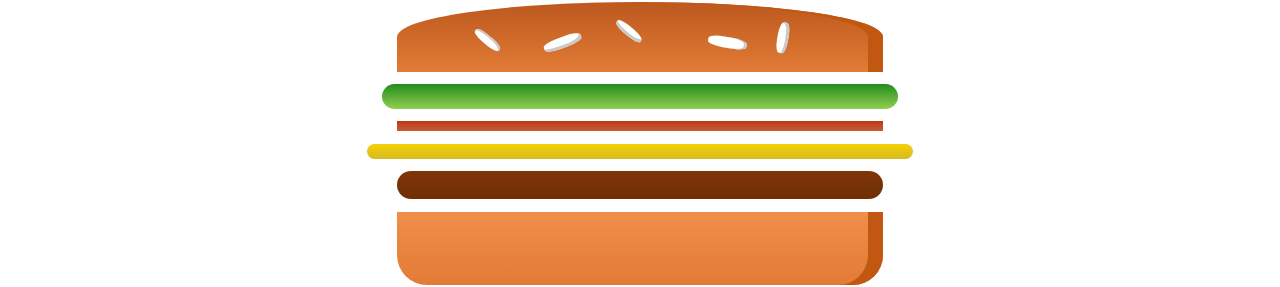
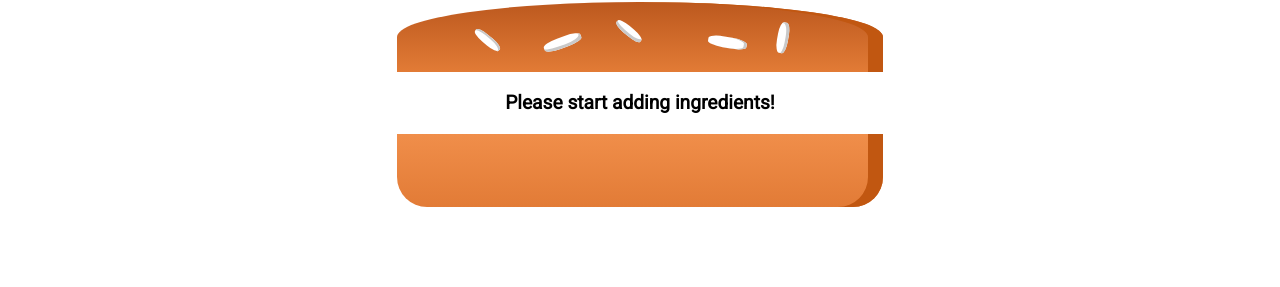
Before and after one commit to ciamac-da/react-burger-builder-app, a React (Create React App) app: page /checkout in a window 1280 px wide. Shown: the part 264-551 px from the top of the page. Built offline with nearby package versions, Linux system fonts and the light colour scheme.

Commit message:
Verified by Marti4n v1.4.4 Query params

```diff
--- a/src/components/BurgerBulder/BurgerBuilder.js
+++ b/src/components/BurgerBulder/BurgerBuilder.js
@@ -28,6 +28,8 @@
       purchasing: false,
     };
   }
+
+
 
   updatePurchaseState(ingredients) {
     const sum = Object.keys(ingredients)
@@ -100,7 +102,15 @@
     .catch(error=>{
       console.log(error)
     }) */
-    this.props.history.push("./checkout")
+ const queryParams = []
+ for(let i in this.state.ingredients){
+   queryParams.push(encodeURIComponent(i) + "=" + encodeURIComponent(this.state.ingredients[i]));
+ }
+ const queryString= queryParams.join('&')
+    this.props.history.push({
+      pathname:"/checkout",
+      search:"?" + queryString
+    })
   };
 
   render() {
--- a/src/components/Navigation/NavigationStyle.js
+++ b/src/components/Navigation/NavigationStyle.js
@@ -11,6 +11,7 @@
         top: "20px",
         left: "500px",
         fontSize: "20px",
+        width:"100%",
         fontWeight: "bolder",
         [theme.breakpoints.down('sm')]: {
             display:"none !important",
--- a/src/components/Order/CheckoutSummary/CheckoutSummary.js
+++ b/src/components/Order/CheckoutSummary/CheckoutSummary.js
@@ -13,8 +13,8 @@
                 <Burger ingredients={props.ingredients} />
             </div>
         <div className={classes.btnDiv}>
-            <Button onClick={props.purchaseCancelled} className={classes.cancelButton}>&nbsp;&nbsp;Cancel&nbsp;&nbsp;</Button>
-            <Button onClick={props.purchaseContinued} className={classes.continueButton}>Continue</Button>
+            <Button onClick={props.checkoutCancelled} className={classes.cancelButton}>&nbsp;&nbsp;Cancel&nbsp;&nbsp;</Button>
+            <Button onClick={props.checkoutContinued} className={classes.continueButton}>Continue</Button>
         </div>
         </div>
      );
--- a/src/containers/Checkout/Checkout.js
+++ b/src/containers/Checkout/Checkout.js
@@ -10,10 +10,31 @@
             meat:1,
         }
     }
+
+    componentDidMount = () =>{
+        const query = new URLSearchParams(this.props.location.search);
+        const ingredients = {};
+        for(let param of query.entries()){
+          ingredients[param[0]] = +param[1];
+        }
+        this.setState({ingredients:ingredients})
+      }
+
+    checkoutCancelledHandler = () =>{
+        this.props.history.goBack();
+    }
+
+    checkoutContinuedHandler = () =>{
+        this.props.history.replace("/checkout/contact-data");
+    }
     render(){
         return(
         <div>
-        <CheckoutSummary ingredients={this.state.ingredients} />
+        <CheckoutSummary
+        ingredients={this.state.ingredients}
+        checkoutCancelled={this.checkoutCancelledHandler}
+        checkoutContinued={this.checkoutContinuedHandler}
+        />
         </div>
         )
     }
```
